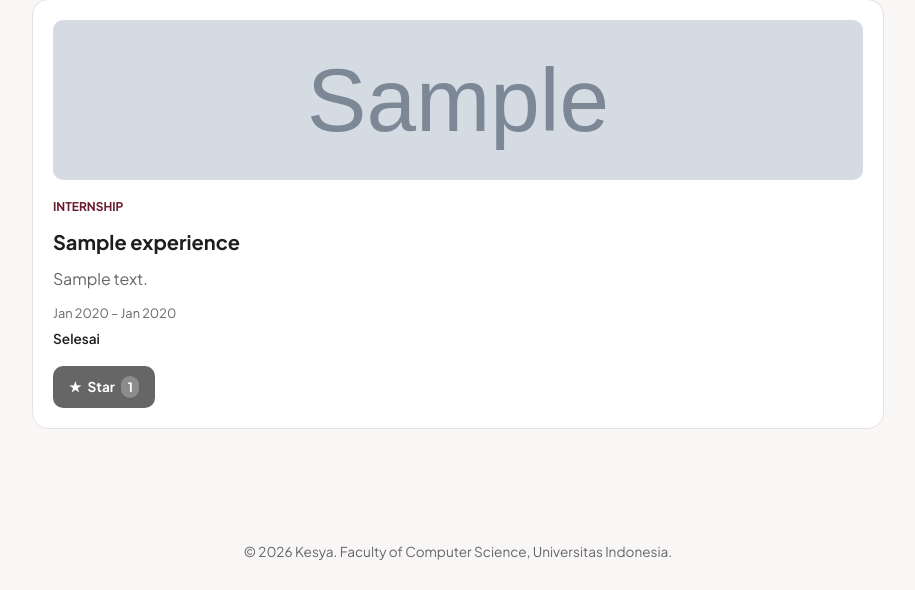
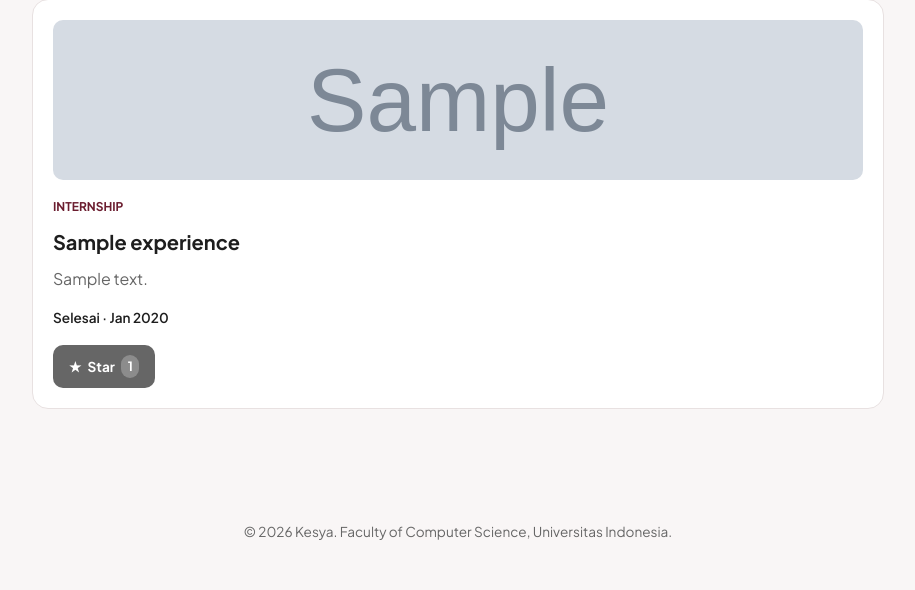
Before and after one commit to kesyaaclaraa/myportofolio, a Django app: page /experience/ in a window 1280 px wide. Shown: the part 303-893 px from the top of the page, without its empty margins (182-1097 px from the left). After the commit the page ends 843 px from the top, so only its background shows below. Run offline with Django 5.2, Linux system fonts and the light colour scheme; tables that the repository leaves empty hold one stand-in row (values such as "Sample post"); grey boxes marked "Sample" are stand-in pictures; some libraries are stand-ins or nearby versions.

Commit message:
fix(experience): show end date only, since started_at is the creation timestamp
started_at uses auto_now_add, so rendering it as a start date produced
ranges like "Sep 2026 – Mar 2025" for older experiences.

```diff
--- a/static/css/style.css
+++ b/static/css/style.css
@@ -875,7 +875,7 @@ body {
 .toast-error { border-left: 4px solid #b42318; }
 .toast-normal { border-left: 4px solid var(--primary-maroon); }
 
-/* Experience (AJAX): filter kategori, jumlah hasil, periode, loading */
+/* Experience (AJAX): filter kategori, jumlah hasil, loading */
 .project-search__select {
     width: auto;
     min-width: 11rem;
@@ -890,16 +890,6 @@ body {
 
 .result-count:empty {
     display: none;
-}
-
-.card-period {
-    margin-top: 0.75rem;
-    color: var(--text-muted);
-    font-size: 0.8rem;
-}
-
-.card-period + .card-status {
-    margin-top: 0.25rem;
 }
 
 #experience-loading:not(.hide),
--- a/static/js/experience.js
+++ b/static/js/experience.js
@@ -64,10 +64,11 @@
             : '';
     }
 
-    function formatPeriod(fields) {
-        const start = dateFormatter.format(new Date(fields.started_at));
-        const end = fields.ended_at ? dateFormatter.format(new Date(fields.ended_at)) : 'Sekarang';
-        return `${start} – ${end}`;
+    // started_at diisi otomatis saat data dibuat (auto_now_add), bukan tanggal mulai
+    // pengalaman sebenarnya, jadi yang ditampilkan hanya status dan tanggal selesai.
+    function formatStatus(fields) {
+        if (fields.is_ongoing) return 'Sedang berlangsung';
+        return `Selesai · ${dateFormatter.format(new Date(fields.ended_at))}`;
     }
 
     // Membuat elemen card. Setiap nilai teks dari server melewati escapeHtml,
@@ -116,8 +117,7 @@
             <span class="card-category">${escapeHtml(exp.category_display)}</span>
             <h2>${escapeHtml(exp.title)}</h2>
             <p class="card-description">${escapeHtml(exp.description)}</p>
-            <p class="card-period">${escapeHtml(formatPeriod(exp))}</p>
-            <p class="card-status">${exp.is_ongoing ? 'Sedang berlangsung' : 'Selesai'}</p>
+            <p class="card-status">${escapeHtml(formatStatus(exp))}</p>
             <div class="card-actions">
                 ${starHtml}
                 ${editHtml}
```
